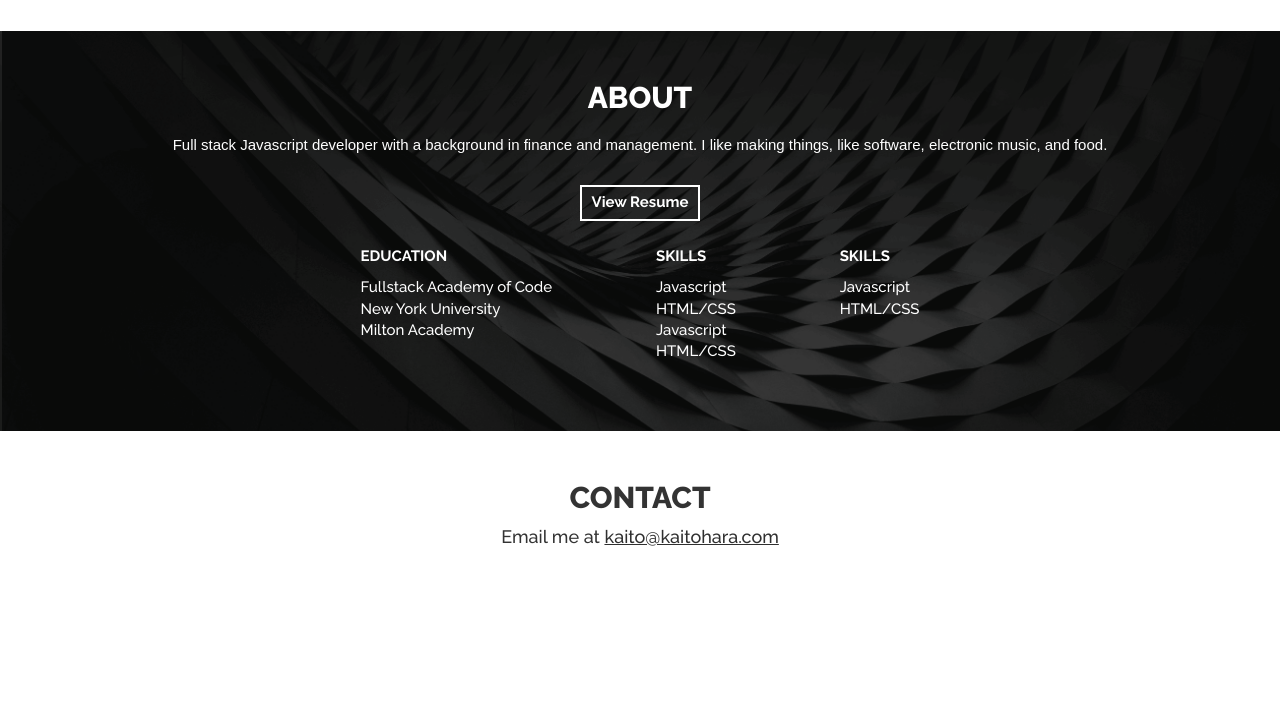
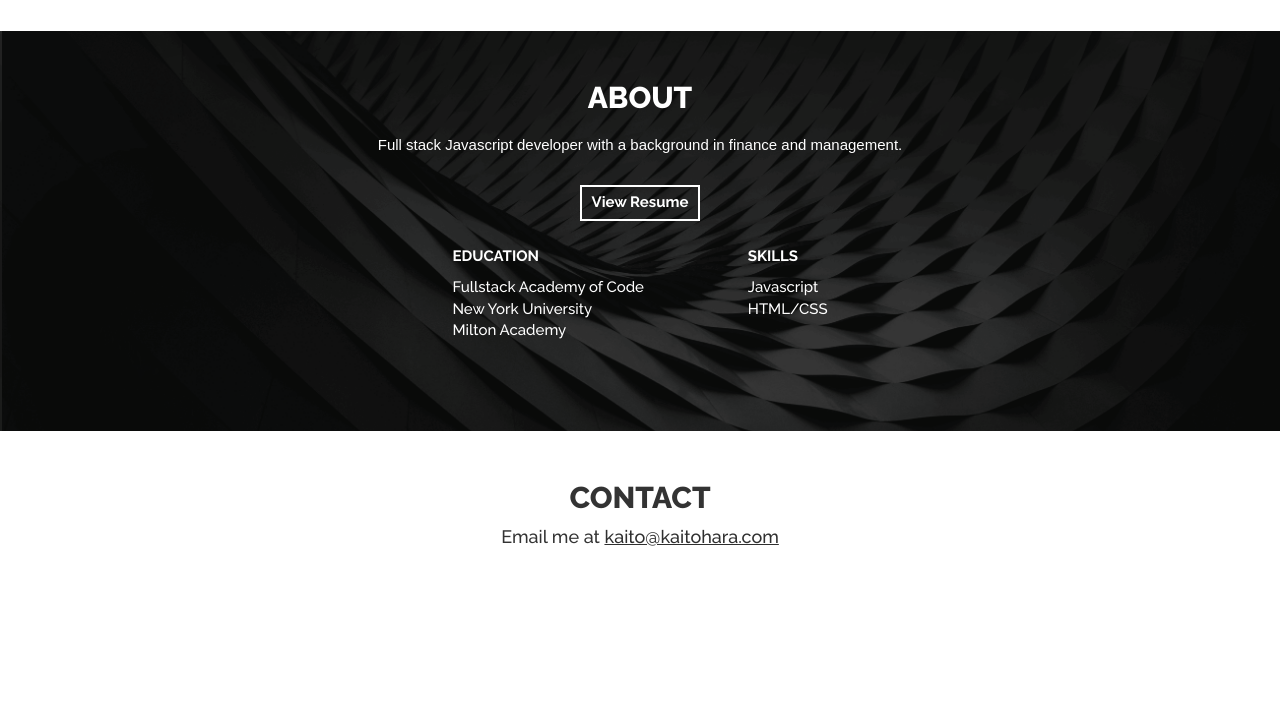
Before and after one commit to kaitohara/kaitohara, a website: page index.html in a window 1280 px wide. Shown: the part 1900-2605 px from the top of the page. Drawn offline with nearby package versions, Linux system fonts and the light colour scheme; a script that the page names is missing.

Commit message:
skill edit

```diff
--- a/index.html
+++ b/index.html
@@ -104,7 +104,7 @@
 		<div class="about section mobile-text">
 			<h2 class="section-title">ABOUT</h2>
 			<div class="text">
-				Full stack Javascript developer with a background in finance and management. I like making things, like software, electronic music, and food.
+				Full stack Javascript developer with a background in finance and management.
 			</div>
 			<a href="public/images/resume.pdf" target="_blank" class="resume">View Resume</a>
 			<ul class="aboutlist">
@@ -118,19 +118,6 @@
 						<li>New York University</li>
 						<!-- <li>Diploma</li> -->
 						<li>Milton Academy</li>
-					</ul>
-				</li>
-<!-- 				<li>Experience
-					<ul>
-						<li></li>
-					</ul>
-				</li> -->
-				<li><p>SKILLS</p>
-					<ul class="sublist">
-						<li>Javascript</li>
-						<li>HTML/CSS</li>
-						<li>Javascript</li>
-						<li>HTML/CSS</li>
 					</ul>
 				</li>
 				<li><p>SKILLS</p>
@@ -174,11 +161,6 @@
 			<script src="https://cdnjs.cloudflare.com/ajax/libs/underscore.js/1.8.3/underscore-min.js"></script>
 			<script src="https://cdnjs.cloudflare.com/ajax/libs/backbone.js/1.2.3/backbone-min.js"></script>
 
-			<script type="text/javascript">
-			var router = new ApplicationRouter($('#content'));
-			Backbone.history.start();
-			</script>
-
 			<script type="text/javascript" src="public/js/script.js"></script>
 			<script>
 			(function() {
```
